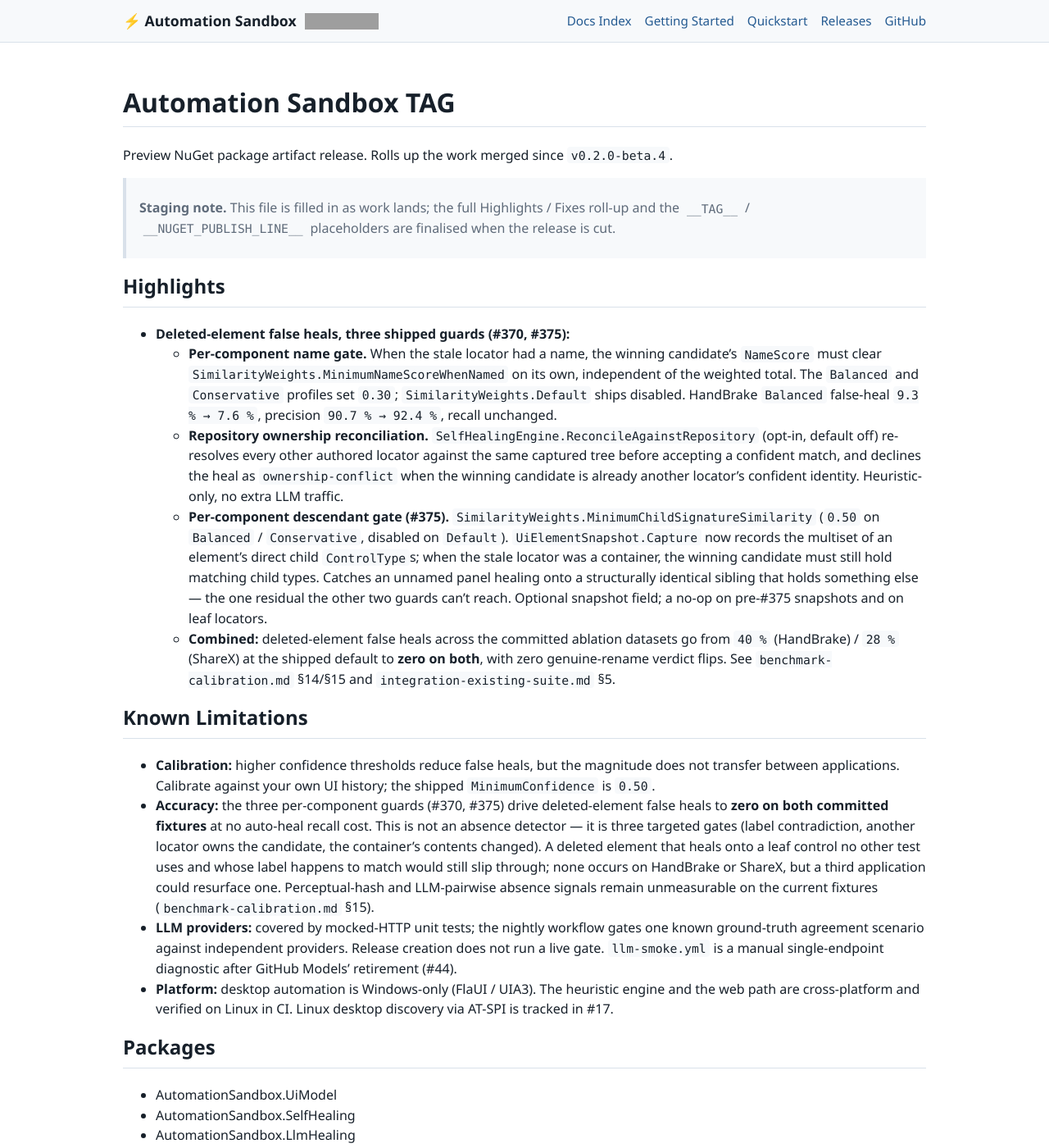
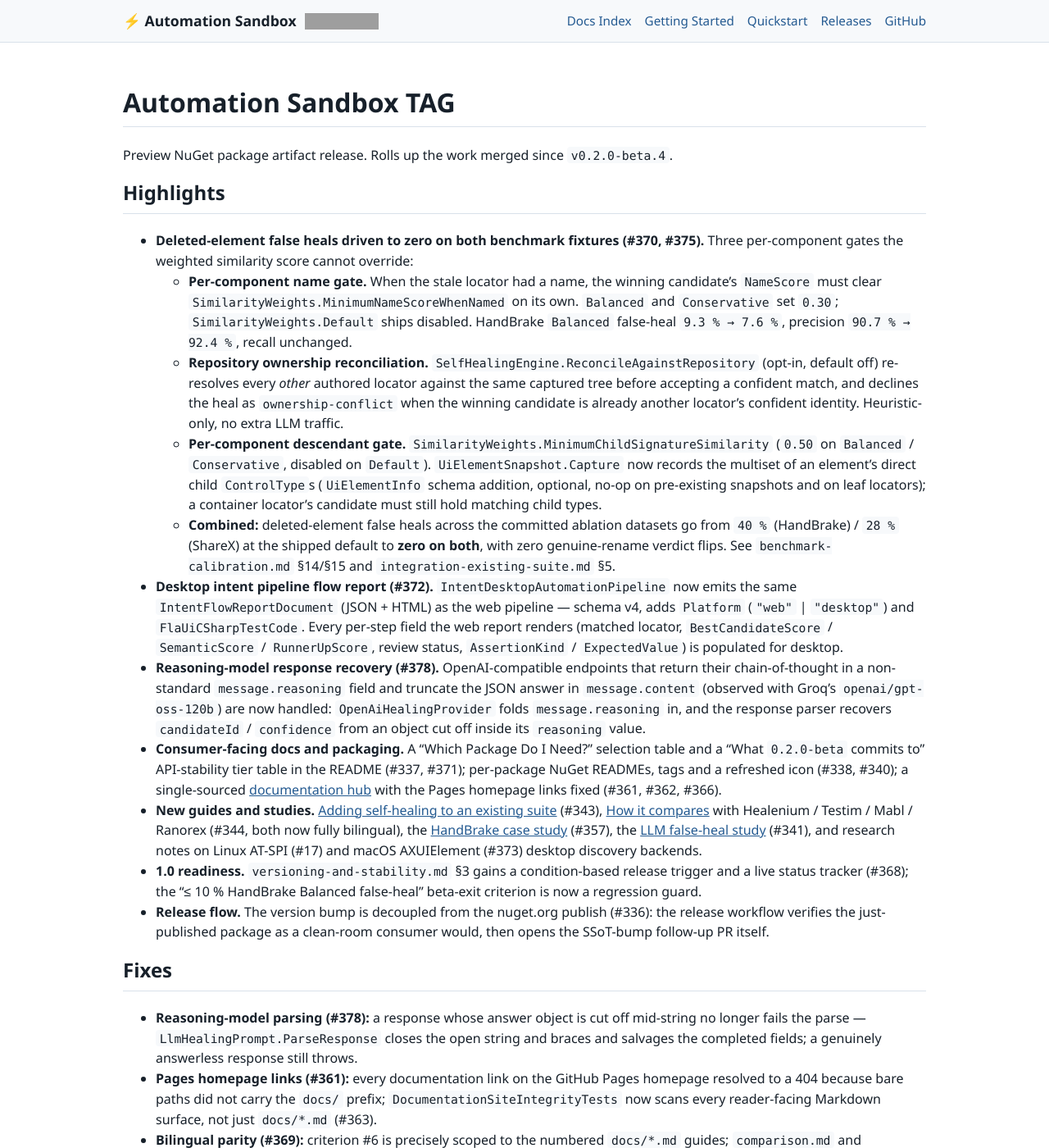
Before and after one commit to mustafasercansak/automation-sandbox, a Jekyll site: the page built from docs/release-notes/v0.2.0-beta.5.md, in a window 1280 px wide and 1400 px high. Shown: the whole window at 82% size. Built offline with Jekyll 4.4.1, drawn with Linux system fonts in a browser that asks for light colours; our own code applies the rules of GitHub Pages for plain Markdown files; some of the changed text lies outside the part shown; grey boxes are pictures that could not be loaded.

Commit message:
release: finalize the v0.2.0-beta.5 notes and harden the SSoT-bump step (#367) (#383)
Prep so the next preview release exercises the #336 auto-bump flow end to end
(#367). Directory.Build.props <Version> stays at 0.2.0-beta.4 on purpose: the
release is dispatched with version=0.2.0-beta.5, and the workflow's post-publish
bump step opens the release/ssot-bump PR - which only runs when the SSoT is not
already at the target version.

release.yml "Bump SSoT version and sample pin" step:
- push with plain --force instead of --force-with-lease: a fresh local branch
  has no remote-tracking ref for the lease to check, and the branch is entirely
  workflow-owned, so the lease guards nothing while breaking the first run and
  every re-run (no tracking ref).
- git checkout -B (reset if a prior failed run left the branch).
- Set-Content honours the file's existing trailing-newline convention instead of
  always stripping it (-NoNewline churned a "no newline at EOF" diff every release).
- gh pr create failure is no longer swallowed: check for an already-open PR first,
  otherwise create and throw on a real failure, and report the PR URL to the job
  summary either way.

docs/release-notes/v0.2.0-beta.5.md: finalized rollup of the ~20 PRs merged since
v0.2.0-beta.4 (deleted-element false-heal guards #370/#375, desktop intent flow
report #372, reasoning-model recovery #378, the adoption docs, the release-flow
decoupling #336, 1.0 readiness #368). __TAG__ / __NUGET_PUBLISH_LINE__ placeholders
kept for the workflow to substitute.

Part of #367 (the green end-to-end run and closing the issue is the release
dispatch itself).

```diff
--- a/docs/release-notes/v0.2.0-beta.5.md
+++ b/docs/release-notes/v0.2.0-beta.5.md
@@ -2,41 +2,78 @@
 
 Preview NuGet package artifact release. Rolls up the work merged since `v0.2.0-beta.4`.
 
-> **Staging note.** This file is filled in as work lands; the full Highlights / Fixes
-> roll-up and the `__TAG__` / `__NUGET_PUBLISH_LINE__` placeholders are finalised when the
-> release is cut.
-
 ## Highlights
 
-- **Deleted-element false heals, three shipped guards (#370, #375):**
+- **Deleted-element false heals driven to zero on both benchmark fixtures (#370, #375).** Three
+  per-component gates the weighted similarity score cannot override:
   - **Per-component name gate.** When the stale locator had a name, the winning candidate's
-    `NameScore` must clear `SimilarityWeights.MinimumNameScoreWhenNamed` on its own,
-    independent of the weighted total. The `Balanced` and `Conservative` profiles set `0.30`;
-    `SimilarityWeights.Default` ships disabled. HandBrake `Balanced` false-heal `9.3 % → 7.6 %`,
-    precision `90.7 % → 92.4 %`, recall unchanged.
+    `NameScore` must clear `SimilarityWeights.MinimumNameScoreWhenNamed` on its own. `Balanced`
+    and `Conservative` set `0.30`; `SimilarityWeights.Default` ships disabled. HandBrake
+    `Balanced` false-heal `9.3 % → 7.6 %`, precision `90.7 % → 92.4 %`, recall unchanged.
   - **Repository ownership reconciliation.** `SelfHealingEngine.ReconcileAgainstRepository`
-    (opt-in, default off) re-resolves every other authored locator against the same captured
-    tree before accepting a confident match, and declines the heal as `ownership-conflict`
-    when the winning candidate is already another locator's confident identity. Heuristic-only,
-    no extra LLM traffic.
-  - **Per-component descendant gate (#375).** `SimilarityWeights.MinimumChildSignatureSimilarity`
+    (opt-in, default off) re-resolves every *other* authored locator against the same captured
+    tree before accepting a confident match, and declines the heal as `ownership-conflict` when
+    the winning candidate is already another locator's confident identity. Heuristic-only, no
+    extra LLM traffic.
+  - **Per-component descendant gate.** `SimilarityWeights.MinimumChildSignatureSimilarity`
     (`0.50` on `Balanced` / `Conservative`, disabled on `Default`). `UiElementSnapshot.Capture`
-    now records the multiset of an element's direct child `ControlType`s; when the stale
-    locator was a container, the winning candidate must still hold matching child types. Catches
-    an unnamed panel healing onto a structurally identical sibling that holds something else —
-    the one residual the other two guards can't reach. Optional snapshot field; a no-op on
-    pre-#375 snapshots and on leaf locators.
+    now records the multiset of an element's direct child `ControlType`s (`UiElementInfo`
+    schema addition, optional, no-op on pre-existing snapshots and on leaf locators); a
+    container locator's candidate must still hold matching child types.
   - **Combined:** deleted-element false heals across the committed ablation datasets go from
     `40 %` (HandBrake) / `28 %` (ShareX) at the shipped default to **zero on both**, with zero
     genuine-rename verdict flips. See `benchmark-calibration.md` §14/§15 and
     `integration-existing-suite.md` §5.
+- **Desktop intent pipeline flow report (#372).** `IntentDesktopAutomationPipeline` now emits
+  the same `IntentFlowReportDocument` (JSON + HTML) as the web pipeline — schema v4, adds
+  `Platform` (`"web"` | `"desktop"`) and `FlaUiCSharpTestCode`. Every per-step field the web
+  report renders (matched locator, `BestCandidateScore` / `SemanticScore` / `RunnerUpScore`,
+  review status, `AssertionKind` / `ExpectedValue`) is populated for desktop.
+- **Reasoning-model response recovery (#378).** OpenAI-compatible endpoints that return their
+  chain-of-thought in a non-standard `message.reasoning` field and truncate the JSON answer in
+  `message.content` (observed with Groq's `openai/gpt-oss-120b`) are now handled:
+  `OpenAiHealingProvider` folds `message.reasoning` in, and the response parser recovers
+  `candidateId` / `confidence` from an object cut off inside its `reasoning` value.
+- **Consumer-facing docs and packaging.** A "Which Package Do I Need?" selection table and a
+  "What `0.2.0-beta` commits to" API-stability tier table in the README (#337, #371); per-package
+  NuGet READMEs, tags and a refreshed icon (#338, #340); a single-sourced [documentation
+  hub](https://mustafasercansak.github.io/automation-sandbox/docs/) with the Pages homepage
+  links fixed (#361, #362, #366).
+- **New guides and studies.** [Adding self-healing to an existing suite](https://mustafasercansak.github.io/automation-sandbox/docs/integration-existing-suite.html)
+  (#343), [How it compares](https://mustafasercansak.github.io/automation-sandbox/docs/comparison.html)
+  with Healenium / Testim / Mabl / Ranorex (#344, both now fully bilingual), the
+  [HandBrake case study](https://mustafasercansak.github.io/automation-sandbox/docs/blog/case-study-handbrake.html)
+  (#357), the [LLM false-heal study](https://mustafasercansak.github.io/automation-sandbox/docs/blog/llm-false-heal-study.html)
+  (#341), and research notes on Linux AT-SPI (#17) and macOS AXUIElement (#373) desktop
+  discovery backends.
+- **1.0 readiness.** `versioning-and-stability.md` §3 gains a condition-based release trigger
+  and a live status tracker (#368); the "≤ 10 % HandBrake Balanced false-heal" beta-exit
+  criterion is now a regression guard.
+- **Release flow.** The version bump is decoupled from the nuget.org publish (#336): the
+  release workflow verifies the just-published package as a clean-room consumer would, then
+  opens the SSoT-bump follow-up PR itself.
+
+## Fixes
+
+- **Reasoning-model parsing (#378):** a response whose answer object is cut off mid-string no
+  longer fails the parse — `LlmHealingPrompt.ParseResponse` closes the open string and braces
+  and salvages the completed fields; a genuinely answerless response still throws.
+- **Pages homepage links (#361):** every documentation link on the GitHub Pages homepage
+  resolved to a 404 because bare paths did not carry the `docs/` prefix; `DocumentationSiteIntegrityTests`
+  now scans every reader-facing Markdown surface, not just `docs/*.md` (#363).
+- **Bilingual parity (#369):** criterion #6 is precisely scoped to the numbered `docs/*.md`
+  guides; `comparison.md` and `integration-existing-suite.md` are now fully bilingual and
+  enforced by the parity test.
+- **Release SSoT-bump step (#367):** the follow-up-PR step uses a plain `--force` push (a fresh
+  branch has no remote-tracking ref for `--force-with-lease`), no longer swallows a real
+  `gh pr create` failure, and reports the PR URL to the job summary.
 
 ## Known Limitations
 
 - **Calibration:** higher confidence thresholds reduce false heals, but the magnitude does not transfer between applications. Calibrate against your own UI history; the shipped `MinimumConfidence` is `0.50`.
 - **Accuracy:** the three per-component guards (#370, #375) drive deleted-element false heals to **zero on both committed fixtures** at no auto-heal recall cost. This is not an absence detector — it is three targeted gates (label contradiction, another locator owns the candidate, the container's contents changed). A deleted element that heals onto a leaf control no other test uses and whose label happens to match would still slip through; none occurs on HandBrake or ShareX, but a third application could resurface one. Perceptual-hash and LLM-pairwise absence signals remain unmeasurable on the current fixtures (`benchmark-calibration.md` §15).
-- **LLM providers:** covered by mocked-HTTP unit tests; the nightly workflow gates one known ground-truth agreement scenario against independent providers. Release creation does not run a live gate. `llm-smoke.yml` is a manual single-endpoint diagnostic after GitHub Models' retirement (#44).
-- **Platform:** desktop automation is Windows-only (FlaUI / UIA3). The heuristic engine and the web path are cross-platform and verified on Linux in CI. Linux desktop discovery via AT-SPI is tracked in #17.
+- **LLM providers:** covered by mocked-HTTP unit tests; the nightly workflow gates one known ground-truth agreement scenario against independent providers. Release creation does not run a live gate. Reasoning models that put their answer in `message.reasoning` are handled but a clean-JSON model (`GROQ_MODEL = llama-3.3-70b-versatile`) is still preferable (#378).
+- **Platform:** desktop automation is Windows-only (FlaUI / UIA3). The heuristic engine and the web path are cross-platform and verified on Linux in CI. Linux desktop discovery via AT-SPI (#17) and macOS via AXUIElement (#373) are research notes, not shipped backends.
 
 ## Packages
 
```
Also changed, not shown: .github/workflows/release.yml.
